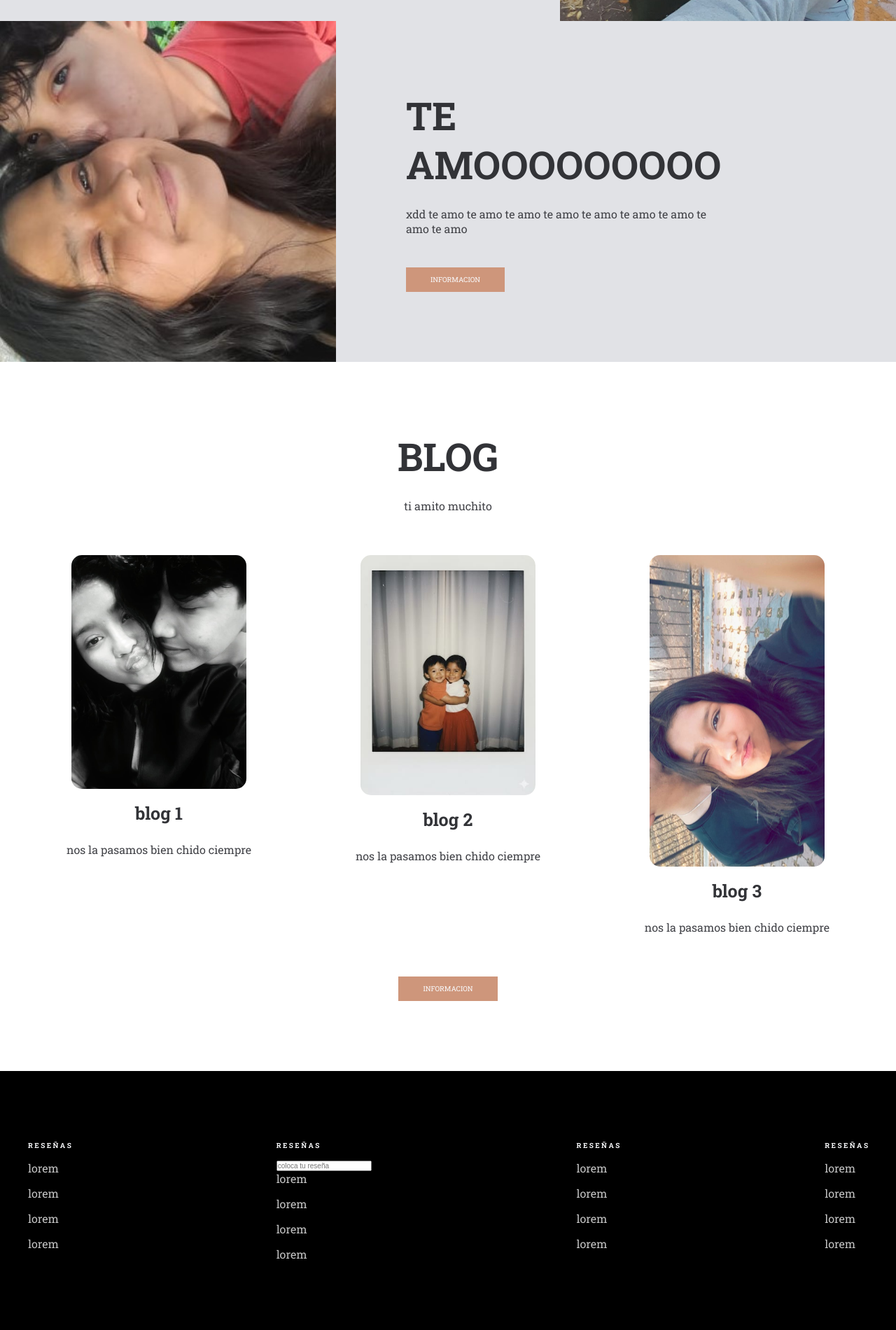
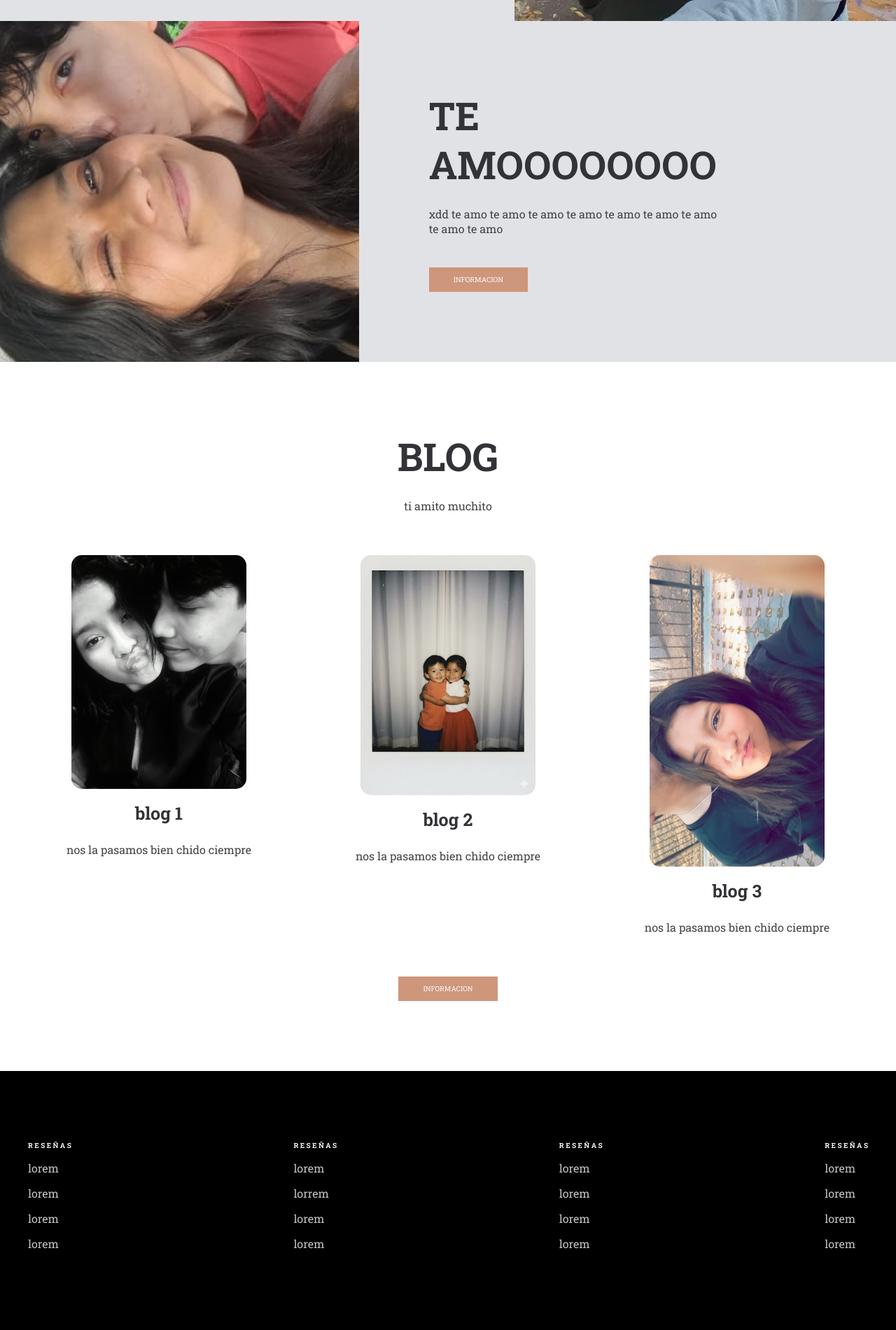
Before and after one commit to ikevnTV/knovios, a plain HTML site: page index.html in a window 1280 px wide. Shown: the part 2920-4820 px from the top of the page at 70% size. Drawn offline with Linux system fonts and the light colour scheme.

Commit message:
Add files via upload

```diff
--- a/index.html
+++ b/index.html
@@ -120,12 +120,12 @@
 
         <div class="general-1">
 
-            <h2>te amooooooooo</h2>
+            <h2>Mi inspiración</h2>
             <p>
                 te amo te amo te amo te amo te amo te amo
                 te amo te amo te
             </p>
-            <a href="#" class="btn-1">informacion</a>
+            <a href="https://ikevntv.github.io/Mi-inspiraci-n/" class="btn-1">informacion</a>
 
         </div>
         <div class="general-2"></div>
@@ -143,7 +143,7 @@
 
         <div class="general-1">
 
-            <h2>te amooooooooo</h2>
+            <h2>te amoooooooo</h2>
             <p>
                 xdd te amo te amo te amo te amo te amo te amo
                 te amo te amo te amo
@@ -205,6 +205,8 @@
 
             <div class="link">
 
+
+
                 <h3>R E S E Ñ A S</h3>
                 <ul>
                     <li><a href="#">lorem</a></li>
@@ -218,10 +220,8 @@
 
                 <h3>R E S E Ñ A S</h3>
                 <ul>
-                    <input type="text"
-                    placeholder="coloca tu reseña">
                     <li><a href="#">lorem</a></li>
-                    <li><a href="#">lorem</a></li>
+                    <li><a href="#">lorrem</a></li>
                     <li><a href="#">lorem</a></li>
                     <li><a href="#">lorem</a></li>
                 </ul>
```
